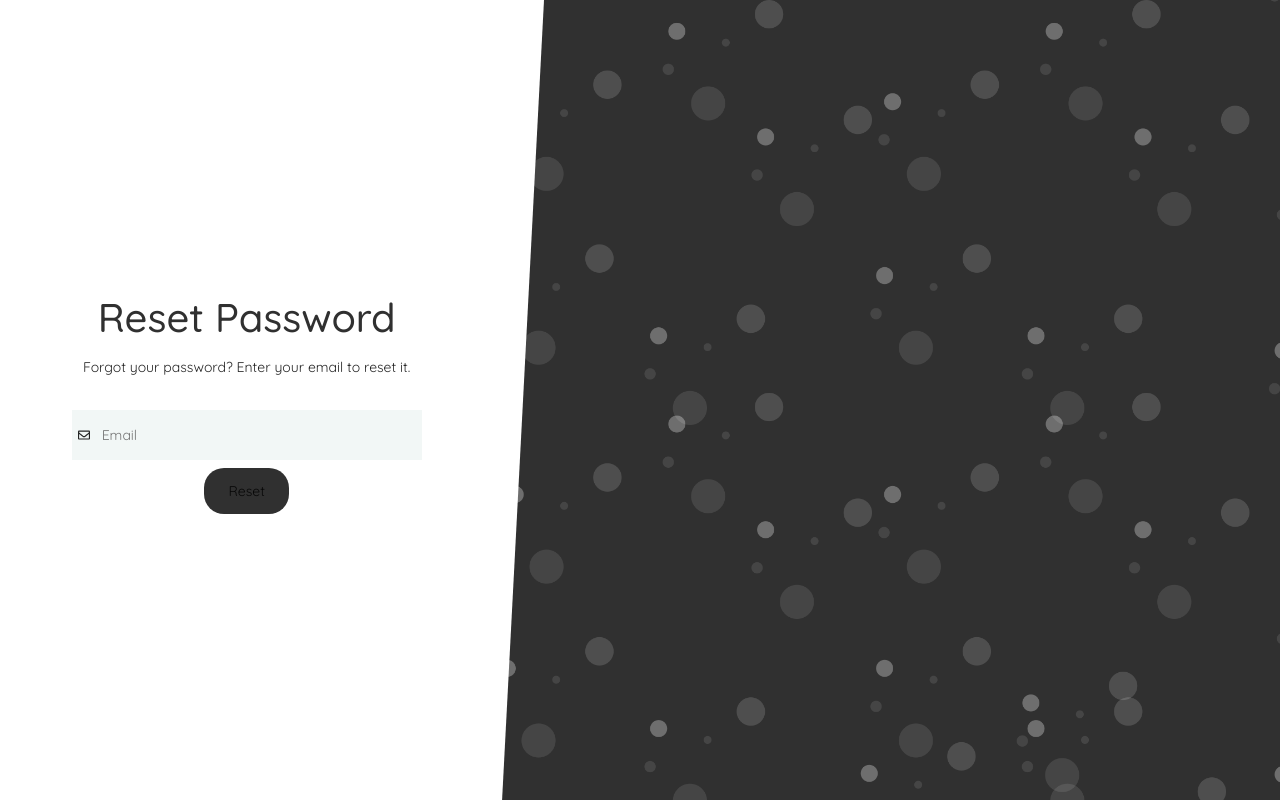
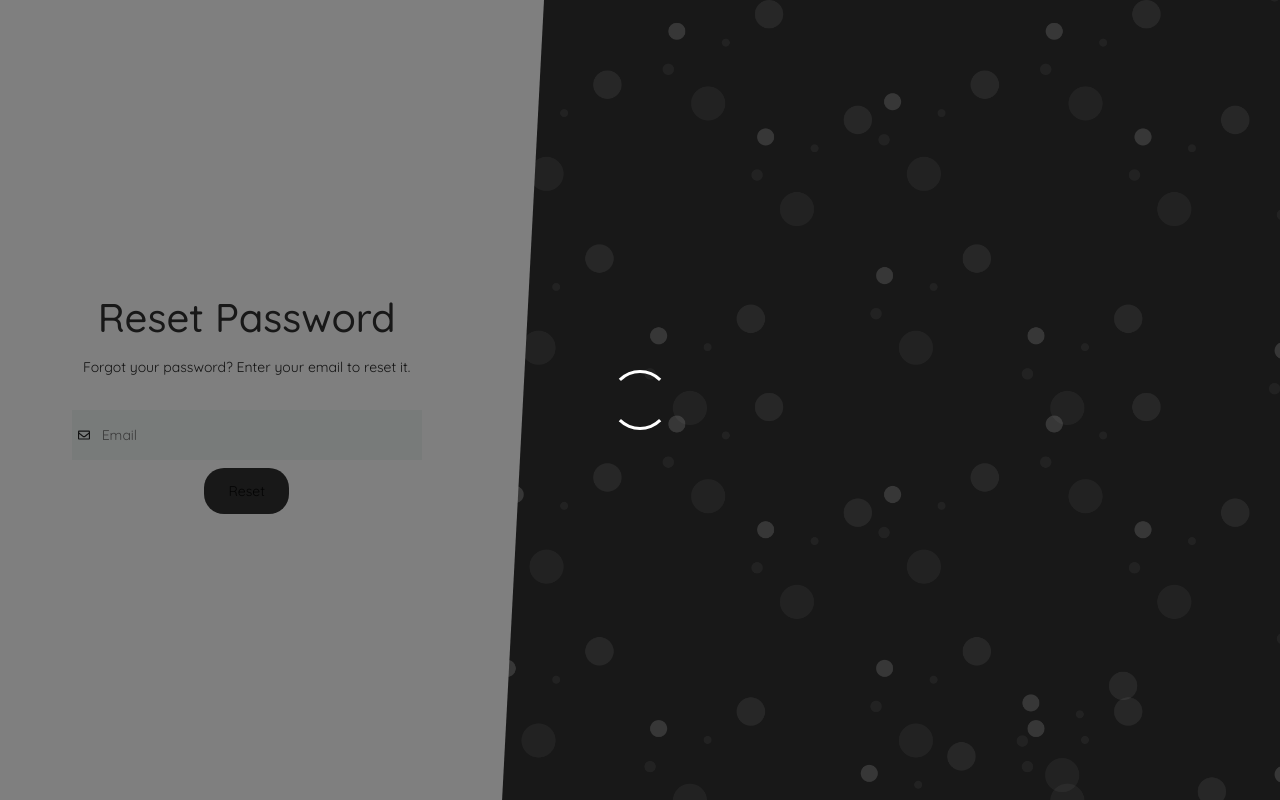
Before and after one commit to cwluvani/wongblog, a Vue app in the folder client/: page /forgot-password in a window 1280 px wide. Built offline with nearby package versions, Linux system fonts and the light colour scheme.

Commit message:
add loading

```diff
--- a/client/src/components/Loading.vue
+++ b/client/src/components/Loading.vue
@@ -1,21 +1,41 @@
 <template>
-  <div></div>
+  <div class="loading">
+    <span></span>
+  </div>
 </template>
 
 <script>
 export default {
     name: "Loading",
-    components: {},
-
-    setup() {
-
-        return {
-
-        }
-    }
 }
 </script>
 
 <style lang="scss">
-
+.loading {
+  top: 0;
+  z-index: 101;
+  height: 100%;
+  width: 100%;
+  background-color: rgba(0, 0, 0, 0.5);
+  position: fixed;
+  display: flex;
+  justify-content: center;
+  align-items: center;
+  @keyframes spin {
+    to {
+      transform: rotateZ(360deg);
+    }
+  }
+  span {
+    display: block;
+    width: 60px;
+    height: 60px;
+    margin: 0 auto;
+    border: 3px solid transparent;
+    border-top-color: #fff;
+    border-bottom-color: #fff;
+    border-radius: 50%;
+    animation: spin ease 1000ms infinite;
+  }
+}
 </style>
```
